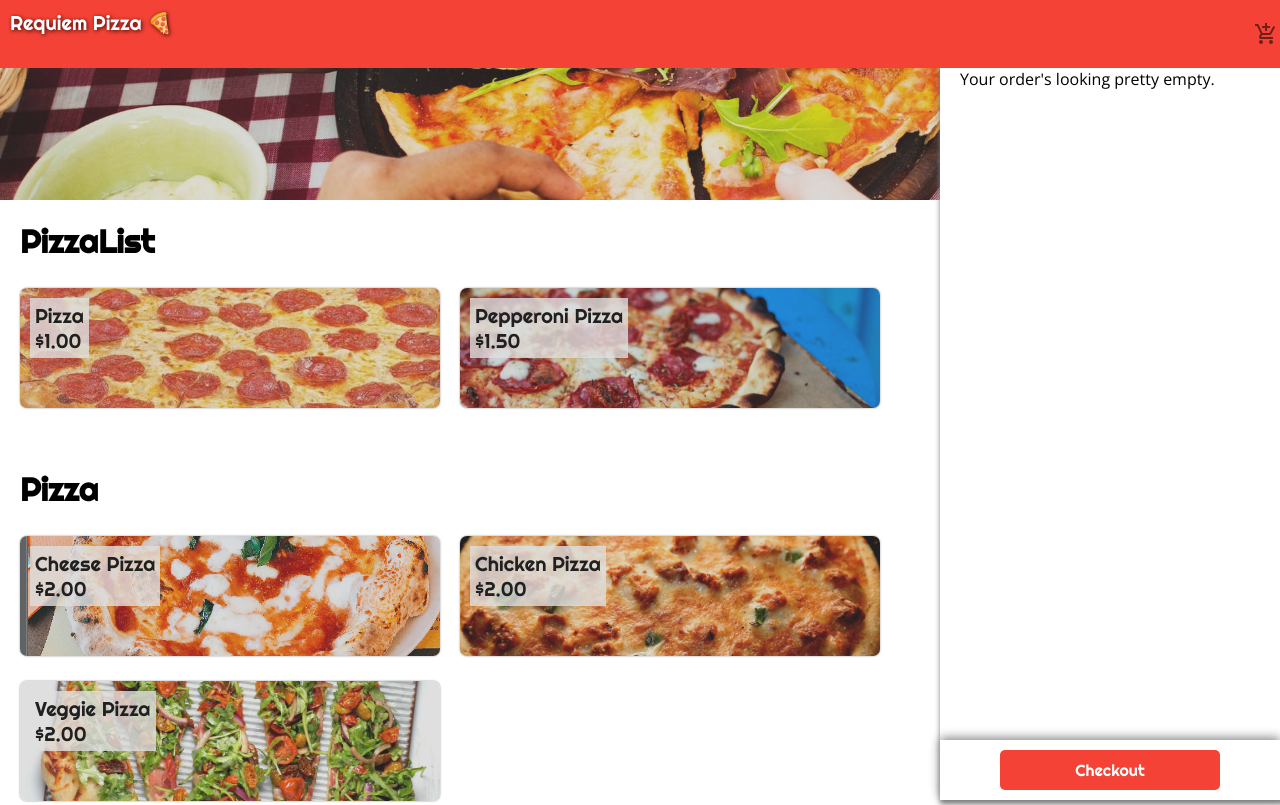
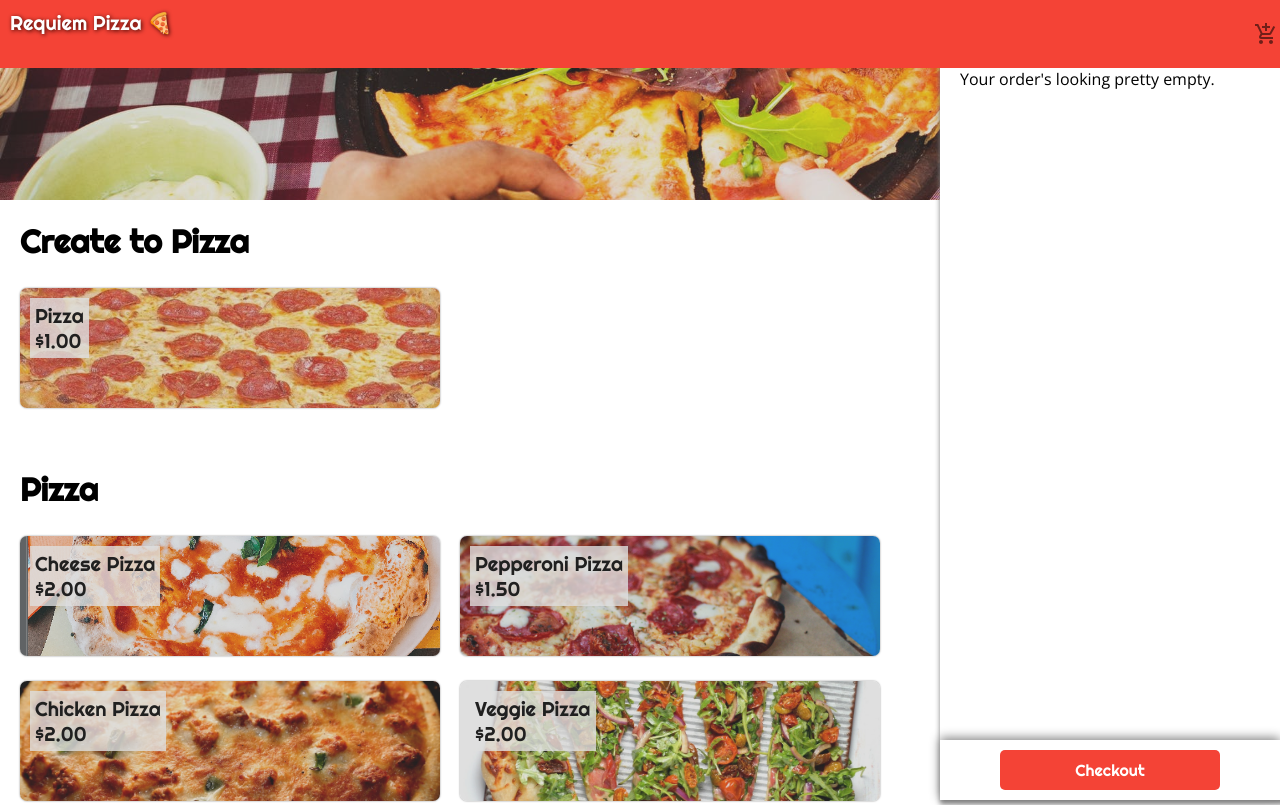
Before and after one commit to Aloecheverria7/pizzzarequiem, a React (Create React App) app: page / in a window 1280 px wide. Shown: the top 805 px of the page. Built offline with nearby package versions, Linux system fonts and the light colour scheme.

Commit message:
another one
changes in back

```diff
--- a/src/Data/FoodData.js
+++ b/src/Data/FoodData.js
@@ -9,7 +9,7 @@ export const foodItems = [
   {
     name: "Pizza",
     img: "/img/pizza.jpg",
-    section: "PizzaList",
+    section: "Create to Pizza",
     price: 1,
   },
 
@@ -22,7 +22,7 @@ export const foodItems = [
   {
     name: "Pepperoni Pizza",
     img: "/img/pizza2.jpeg",
-    section: "PizzaList",
+    section: "Pizza",
     price: 1.5,
   },
   {
```
